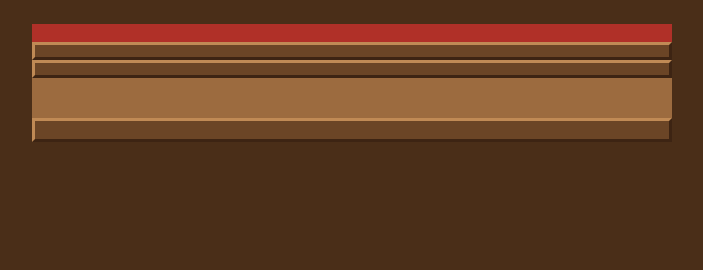
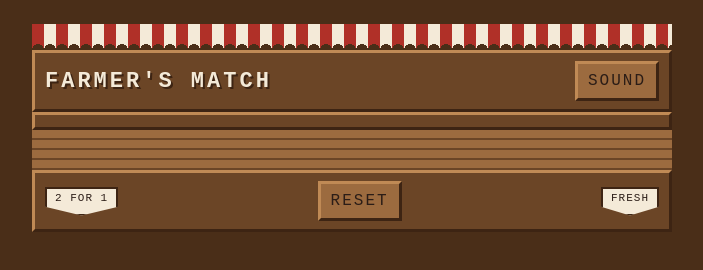
Before and after one commit to hongchengw/matching-fruit-blocks, a website with bundled scripts: page index.html in a window 1280 px wide. Shown: the whole page, without its empty margins (288-991 px from the left). Built offline with nearby package versions, Linux system fonts and the light colour scheme.

Commit message:
feat(chrome): dress the stall scene
Scalloped striped awning, signboard with title and mute toggle, crate-slat grid
background, and a wooden base with hanging price tags and the reset button.

Awning stripes and scallops are a repeating gradient plus a radial mask, and
the slats are a repeating gradient. No image assets, since the app makes no
runtime network requests.

Mute and reset are inert markup at this point. Tasks 14 and 21 wire them; this
task only fixes where they live.

Commits a visual snapshot baseline at 800x900. Later tasks that alter chrome
must update it deliberately.

Closes task 12.

```diff
--- a/css/style.css
+++ b/css/style.css
@@ -70,16 +70,56 @@ body {
   border-right-color: var(--fm-bevel-light);
 }
 
-/* Region placeholders. Task 12 dresses these into an actual stall. */
+/*
+ * Awning: striped canvas with a scalloped lower edge. Pure CSS, no image asset
+ * (SPEC.md §11 forbids runtime network requests).
+ */
 .stall__awning {
-  min-height: 18px;
-  background: var(--fm-awning-a);
+  min-height: 26px;
+  background-color: var(--fm-awning-a);
+  background-image: repeating-linear-gradient(
+    90deg,
+    var(--fm-awning-a) 0 12px,
+    var(--fm-awning-b) 12px 24px
+  );
+  /* Scallops: a row of half-circles punched out of the bottom edge. */
+  mask-image: radial-gradient(circle 6px at 6px 100%, transparent 0 6px, #000 6px);
+  mask-size: 12px 100%;
+  mask-repeat: repeat-x;
+  -webkit-mask-image: radial-gradient(circle 6px at 6px 100%, transparent 0 6px, #000 6px);
+  -webkit-mask-size: 12px 100%;
+  -webkit-mask-repeat: repeat-x;
 }
 
 .stall__signboard {
   background: var(--fm-wood);
   color: var(--fm-awning-b);
-  padding: 6px 10px;
+  padding: 8px 10px;
+  display: flex;
+  align-items: center;
+  justify-content: space-between;
+  gap: 8px;
+}
+
+.signboard__title {
+  margin: 0;
+  font-size: clamp(14px, 4vw, 22px);
+  text-transform: uppercase;
+  letter-spacing: 3px;
+  text-shadow: 2px 2px 0 var(--fm-bevel-dark);
+}
+
+.signboard__mute,
+.reset-button {
+  background: var(--fm-wood-light);
+  color: var(--fm-ink);
+  font: inherit;
+  text-transform: uppercase;
+  letter-spacing: 2px;
+  padding: 4px 10px;
+  min-height: 40px;
+  cursor: pointer;
+  touch-action: manipulation;
 }
 
 .stall__scoreboard {
@@ -90,14 +130,37 @@ body {
   letter-spacing: 2px;
 }
 
+/* Crate slats behind the cards. */
 .stall__grid {
-  background: var(--fm-wood-light);
+  background-color: var(--fm-wood-light);
+  background-image: repeating-linear-gradient(
+    180deg,
+    var(--fm-wood-light) 0 8px,
+    var(--fm-wood) 8px 10px
+  );
   min-height: 40px;
   padding: 6px;
 }
 
 .stall__base {
   background: var(--fm-wood);
-  padding: 6px 10px;
+  padding: 8px 10px;
   min-height: 24px;
+  display: flex;
+  align-items: center;
+  justify-content: space-between;
+  gap: 8px;
 }
+
+/* Hanging price tags, pinned to the shelf they dangle from. */
+.price-tag {
+  background: var(--fm-awning-b);
+  color: var(--fm-ink);
+  font-size: 11px;
+  text-transform: uppercase;
+  letter-spacing: 1px;
+  padding: 3px 8px;
+  border: 2px solid var(--fm-bevel-dark);
+  clip-path: polygon(0 0, 100% 0, 100% 70%, 50% 100%, 0 70%);
+  padding-bottom: 10px;
+}
--- a/index.html
+++ b/index.html
@@ -16,13 +16,28 @@
     <div class="stall">
       <div class="stall__awning" data-region="awning"></div>
 
-      <header class="stall__signboard bevel" data-region="signboard"></header>
+      <header class="stall__signboard bevel" data-region="signboard">
+        <h1 class="signboard__title">Farmer's Match</h1>
+        <button
+          class="signboard__mute bevel"
+          data-control="mute"
+          type="button"
+          aria-pressed="false"
+          aria-label="Mute sound"
+        >
+          Sound
+        </button>
+      </header>
 
       <div class="stall__scoreboard bevel" data-region="scoreboard"></div>
 
       <main class="stall__grid" data-region="grid"></main>
 
-      <footer class="stall__base bevel" data-region="base"></footer>
+      <footer class="stall__base bevel" data-region="base">
+        <span class="price-tag">2 for 1</span>
+        <button class="reset-button bevel" data-control="reset" type="button">Reset</button>
+        <span class="price-tag">Fresh</span>
+      </footer>
     </div>
 
     <script type="module" src="js/sprites.js"></script>
```
Also changed, not shown: changelogs/CHANGELOGS.md, tests/e2e/stall-chrome.spec.js-snapshots/stall-baseline-win32.png (added).
